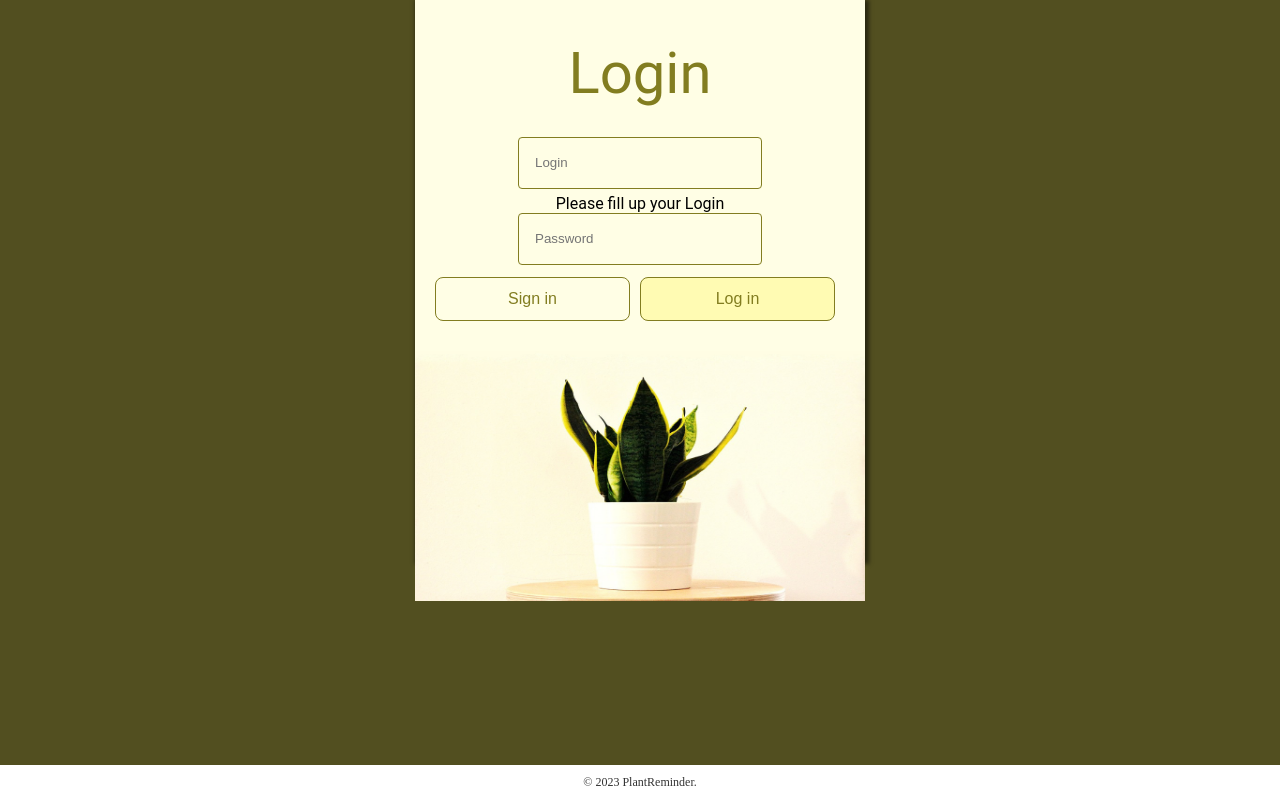
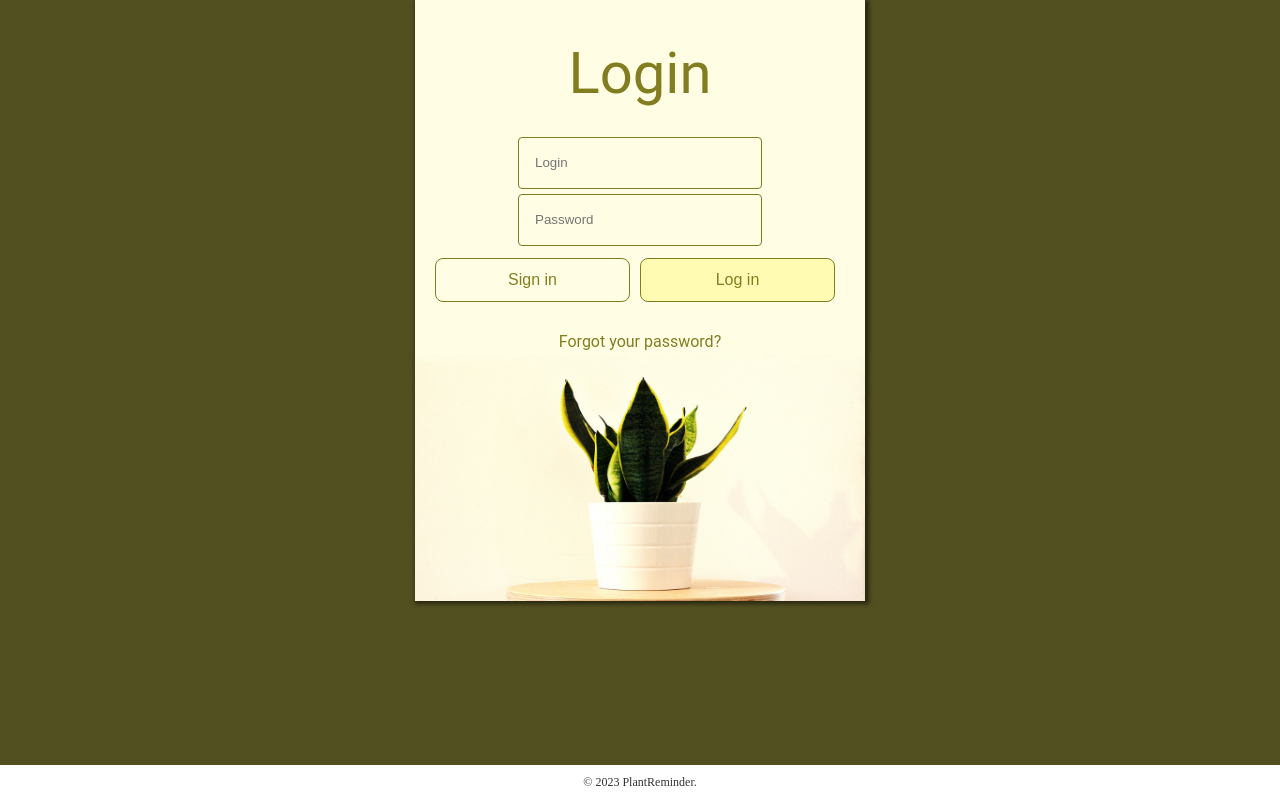
Before and after one commit to Maja06063/PlantReminder, a Flask app: page / in a window 1280 px wide. Run offline with Flask 3, Linux system fonts and the light colour scheme.

Commit message:
działające logowanie, praca nad cardami

```diff
--- a/ServerApp/backend.py
+++ b/ServerApp/backend.py
@@ -8,19 +8,33 @@ app = Flask(__name__) #tworzenie nowej instancji klasy Flask
 def initial_web_page():
     return render_template("index.html")
 
+@app.route('/podstrona_login', methods=['GET'])
+def redirect_to_login_page():
+    return "<script>location.href = '/';</script>"
+
+
 @app.route('/podstrona_login', methods=['POST'])
 def logged_page():
     post_data_dict = request.form.to_dict()
     cursor = connection.cursor()
     cursor.execute("SELECT * FROM UserName WHERE login = '" + post_data_dict["login"] + "';")
-
     rows = cursor.fetchall()
 
-    for row in rows:
-        print(row)
+    if (len(rows) == 1):
 
-    return generate_logged_page(post_data_dict)
+        if (str(rows[0][1])==str(post_data_dict["password"])):
+            return generate_logged_page(post_data_dict, connection)
+
+        return render_template("index.html") + """
+            <script>var pass_error = document.getElementById("pass_error");
+            pass_error.style.display = "block";</script>
+            """
+
+    return render_template("index.html") + """
+        <script>var login_error = document.getElementById("login_error");
+        login_error.style.display = "block";</script>
+        """
 
 if __name__ == '__main__':
     connection = base_connect()
-    app.run(debug=True)
+    app.run()
--- a/ServerApp/static/styles/podstrona_login_style.css
+++ b/ServerApp/static/styles/podstrona_login_style.css
@@ -18,7 +18,7 @@ body {
   height: 294px;
   background: rgb(200, 211, 155);
   box-shadow: rgba(0, 0, 0, 0.4) 0px 2px 4px, rgba(0, 0, 0, 0.3) 0px 7px 13px -3px, rgba(0, 0, 0, 0.2) 0px -3px 0px inset;
-  position: absolute;
+  position: relative;
   top: 20px; /* Odstęp od górnej krawędzi */
   left: 280px; /* Odstęp od lewej krawędzi */
   border-radius: 30px;
--- a/ServerApp/static/styles/styles.css
+++ b/ServerApp/static/styles/styles.css
@@ -12,7 +12,7 @@ body {
 
 .center-container {
   width: 450px;
-  height: 560px;
+  height: 600px;
   margin: 0 auto;
   background-color: #fffee5;
   padding: 0;
@@ -43,7 +43,7 @@ body {
   animation: shake_541 0.14s 3;
   margin-bottom: -14px; /* Usuwa margines dolny */
 }
-.bezimg-container #email_error,
+.bezimg-container #login_error,
 .bezimg-container #pass_error {
   width: 224px;
   font-size: 12px;
@@ -60,7 +60,14 @@ input:valid {
   border-color: #827d20;
   animation: none;
 }
-
+.center-container a{
+  height: 10%;
+  color: #827d20;
+  text-decoration: none;
+}
+.center-container a:hover{
+  text-decoration: underline;
+}
 @keyframes shake_541 {
   0%, 100% {
     translate: 0;
--- a/ServerApp/templates/index.html
+++ b/ServerApp/templates/index.html
@@ -20,15 +20,16 @@
 
     <form action="podstrona_login" class = "bezimg-container" method="post" name = "form" onsubmit="return validated()">
       <input type = "text" placeholder = "Login" name = "login"><br><br>
-      <div id = "login_error">Please fill up your Login</div>
+      <div id = "login_error">Enter the correct login to sign in</div>
       <input autocomplete="off" = "password" placeholder = "Password" name ="password" ><br><br>
-      <div id = "pass_error">Please fill up your Password</div>
+      <div id = "pass_error">Enter the correct password to sign in</div>
       <div class = "button-container">
         <form>
           <button class="signup-button"type="submit" formaction="podstrona_sign">Sign in</button>
           <button class="login-button" type="submit" formaction="podstrona_login">Log in</button>
         </form>
       </div>
+      <a href="#">Forgot your password?</a>
     </form>
     <img src="{{ url_for('static', filename='img/purple_heather.jpg') }}">
   </center>
```
Also changed, not shown: ServerApp/podstrona_login.py (+36 -2 lines), ServerApp/templates/podstrona_login.html (+5 -13 lines).
